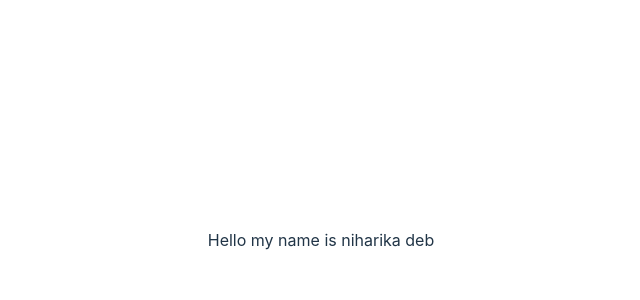
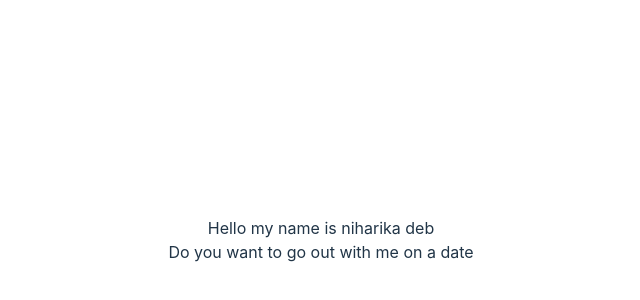
Before and after one commit to nihaa222/portfolioo, a React (Vite) app: page / in a window 1280 px wide. Shown: the part 160-460 px from the top of the page, without its empty margins (319-959 px from the left). Built offline with nearby package versions, Linux system fonts and the light colour scheme.

Commit message:
testing2

```diff
--- a/src/App.jsx
+++ b/src/App.jsx
@@ -9,6 +9,7 @@ function App() {
   return (
     <>
       <div>Hello my name is niharika deb</div>
+      <div>Do you want to go out with me on a date</div>
     </>
   );
 }
```
